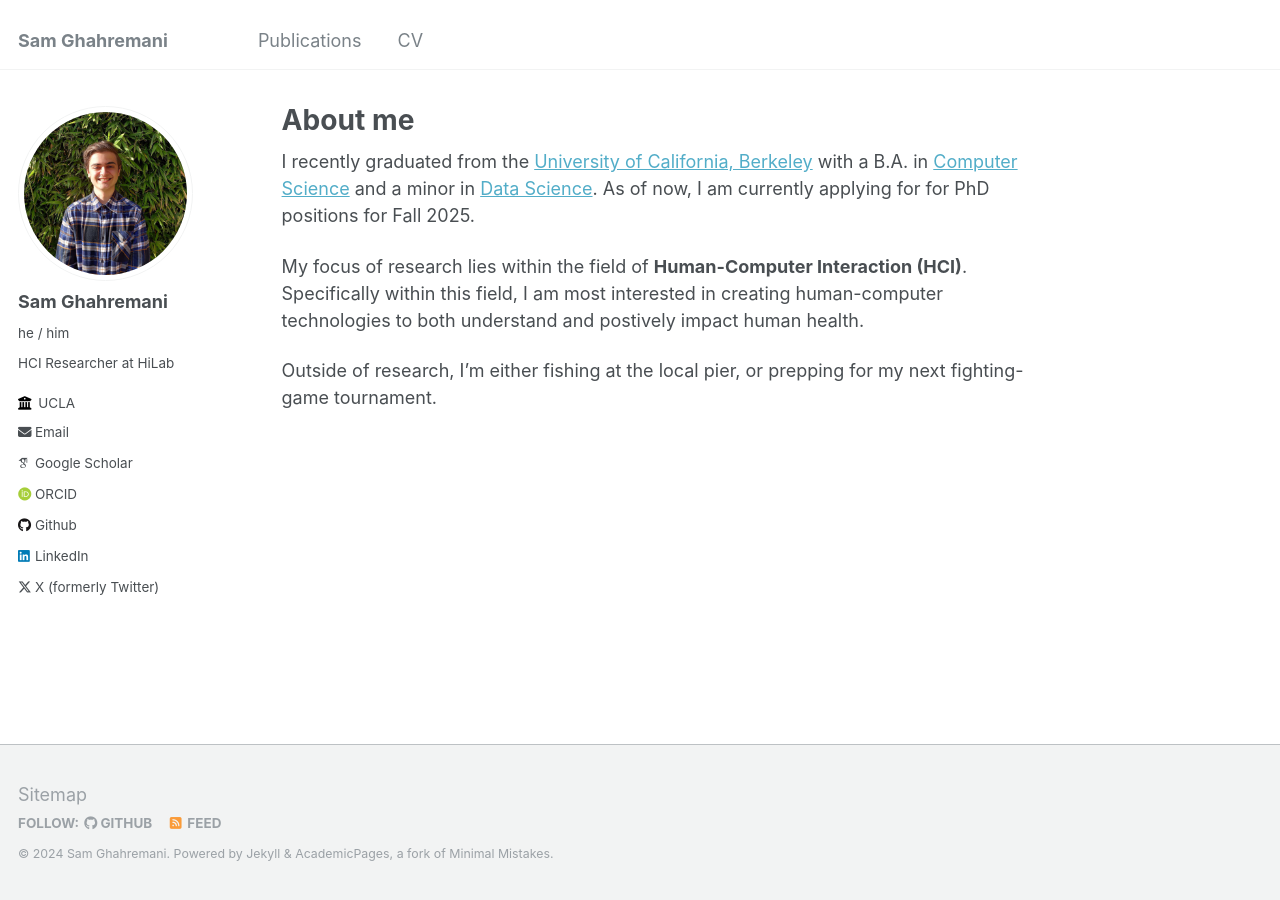
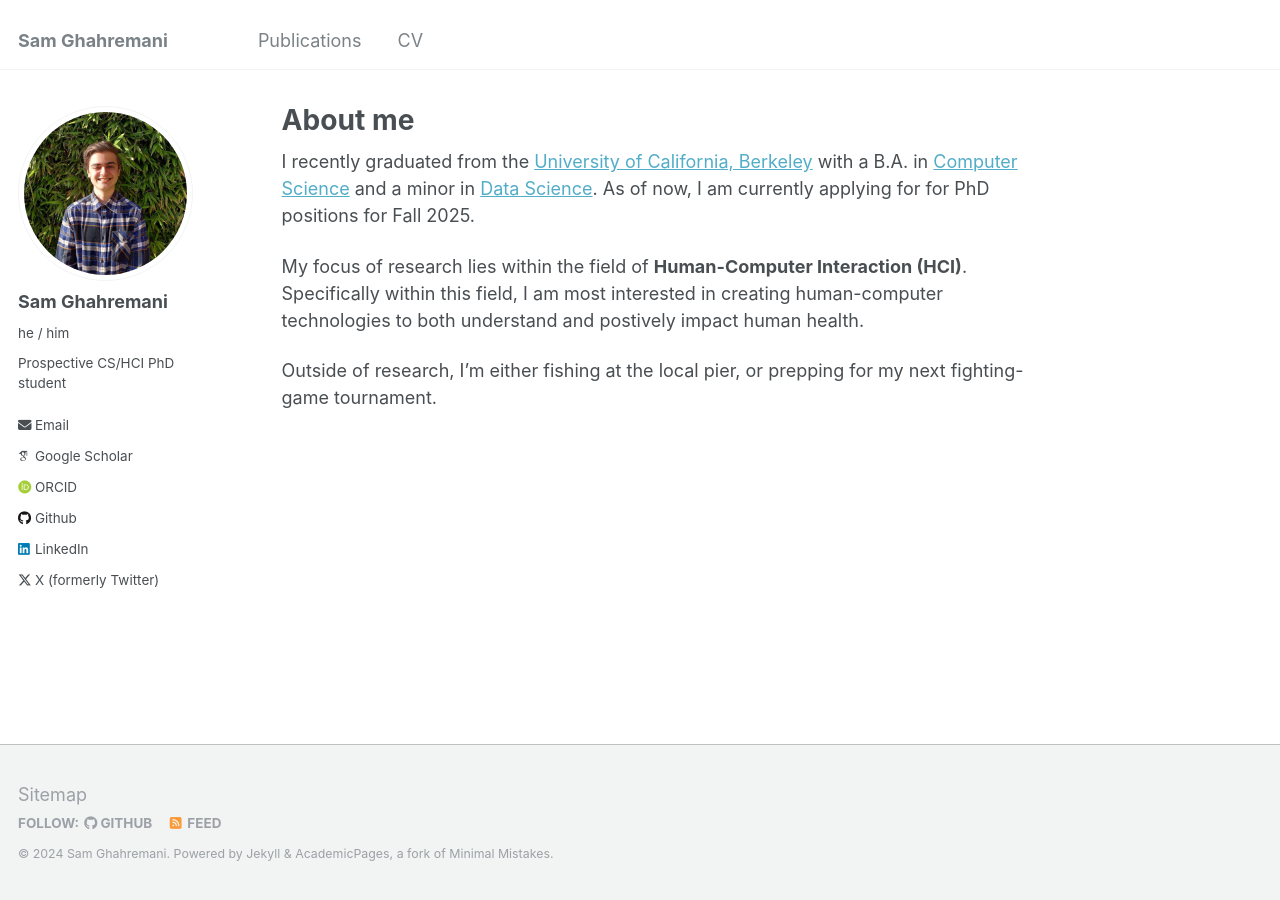
Before and after one commit to TheSamG/PersonalWebsite, a Jekyll site: the page built from _pages/about.md, in a window 1280 px wide. Built offline with Jekyll 4.4.1, drawn with Linux system fonts in a browser that asks for light colours; some web fonts are replaced.

Commit message:
updated bio info school and mini blurb

```diff
--- a/_config.yml
+++ b/_config.yml
@@ -24,9 +24,9 @@ author:
   avatar           : "portrait_square_small.png"
   name             : "Sam Ghahremani"
   pronouns         : "he / him"
-  bio              : "HCI Researcher at HiLab"
+  bio              : "Prospective CS/HCI PhD student"
   location         : # "Earth"
-  employer         : "UCLA"
+  employer         : #"UCLA"
   uri              : # URL
   email            : "samg2024@berkeley.edu"
 
```
